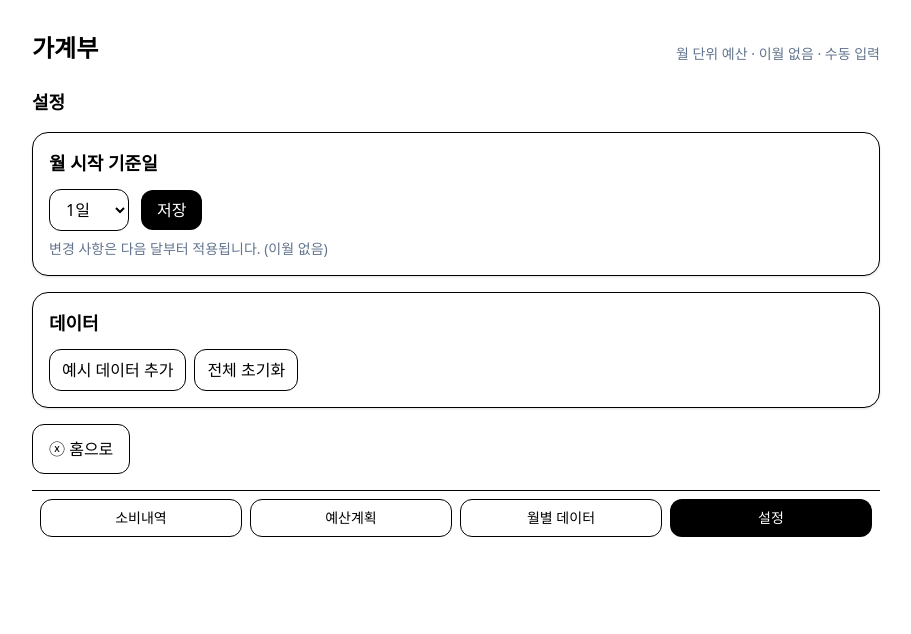
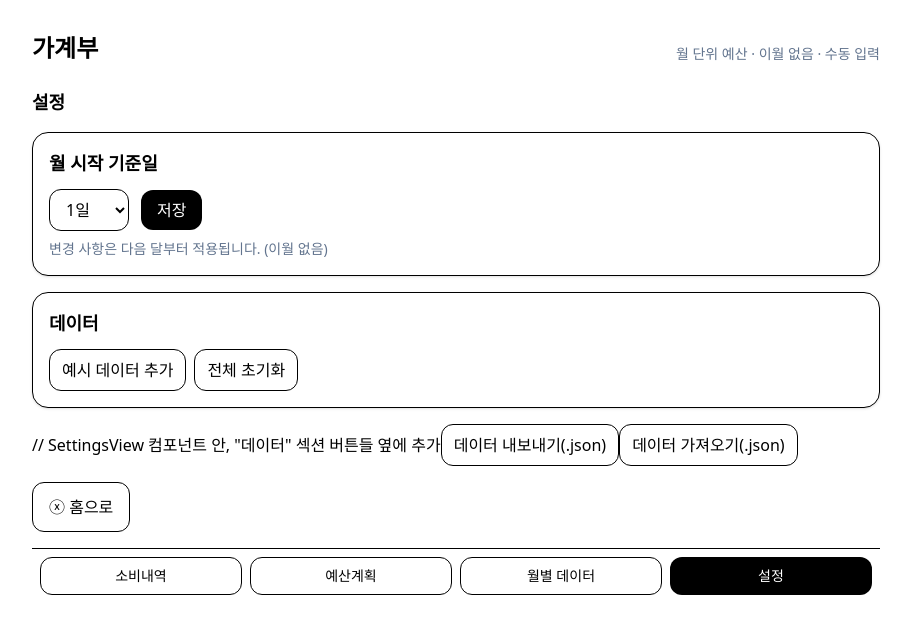
Before and after one commit to chanzii/budget-app, a React (Vite) app: page / in a window 1280 px wide. Both pictures are taken after a click on the button "설정". Shown: the top 634 px of the page, without its empty margins (184-1095 px from the left). Built offline with nearby package versions, Linux system fonts and the light colour scheme.

Commit message:
fix(list): clear filters on ListView unmount

```diff
--- a/src/App.tsx
+++ b/src/App.tsx
@@ -1114,6 +1114,83 @@ function ListView({
           </div>
         </Section>
 
+// SettingsView 컴포넌트 안, "데이터" 섹션 버튼들 옆에 추가
+
+{/* ↓↓↓ 내보내기 버튼 */}
+<button
+  onClick={async () => {
+    const json = localStorage.getItem(LS_KEY);
+    if (!json) return alert("저장된 데이터가 없습니다.");
+
+    const fileName = `budget_backup_${new Date().toISOString().slice(0,10)}.json`;
+    const blob = new Blob([json], { type: "application/json" });
+
+    // 1) 모바일 공유(가능하면) → 파일 앱/드라이브로 바로 저장
+    const file = new File([blob], fileName, { type: "application/json" });
+    if (navigator.share && (navigator as any).canShare?.({ files: [file] })) {
+      try {
+        await navigator.share({
+          title: "가계부 백업",
+          text: "budget backup",
+          files: [file],
+        });
+        return;
+      } catch (e) {
+        // 사용자가 취소 시 아래 다운로드로 폴백
+      }
+    }
+
+    // 2) 일반 다운로드(안드/데스크탑, iOS도 대부분 '파일에 저장' 가능)
+    const url = URL.createObjectURL(blob);
+    const a = document.createElement("a");
+    a.href = url;
+    a.download = fileName; // iOS Safari는 다운로드 대신 미리보기일 수 있음 → 공유 버튼으로 저장 가능
+    document.body.appendChild(a);
+    a.click();
+    a.remove();
+    URL.revokeObjectURL(url);
+  }}
+  className="rounded-xl border px-3 py-2"
+>
+  데이터 내보내기(.json)
+</button>
+
+{/* ↓↓↓ 숨은 파일 입력 + 가져오기 버튼 */}
+<input
+  id="import-json"
+  type="file"
+  accept="application/json"
+  className="hidden"
+  onChange={(e) => {
+    const file = e.target.files?.[0];
+    if (!file) return;
+    const reader = new FileReader();
+    reader.onload = () => {
+      try {
+        const text = String(reader.result || "");
+        const parsed = JSON.parse(text);
+        // 간단 검증 (필요 시 더 강하게)
+        if (!parsed || typeof parsed !== "object") throw new Error();
+        localStorage.setItem(LS_KEY, JSON.stringify(parsed));
+        alert("가져오기 완료! 새로고침 후 확인해보세요.");
+        location.reload(); // 즉시 반영
+      } catch {
+        alert("올바른 백업 파일이 아닙니다.");
+      }
+    };
+    reader.readAsText(file);
+    // 같은 파일 다시 선택 가능하도록 리셋
+    (e.target as HTMLInputElement).value = "";
+  }}
+/>
+<button
+  onClick={() => document.getElementById("import-json")?.click()}
+  className="rounded-xl border px-3 py-2"
+>
+  데이터 가져오기(.json)
+</button>
+
+
         <div className="mt-4">
           <button
             onClick={() => setTab("home")}
```
